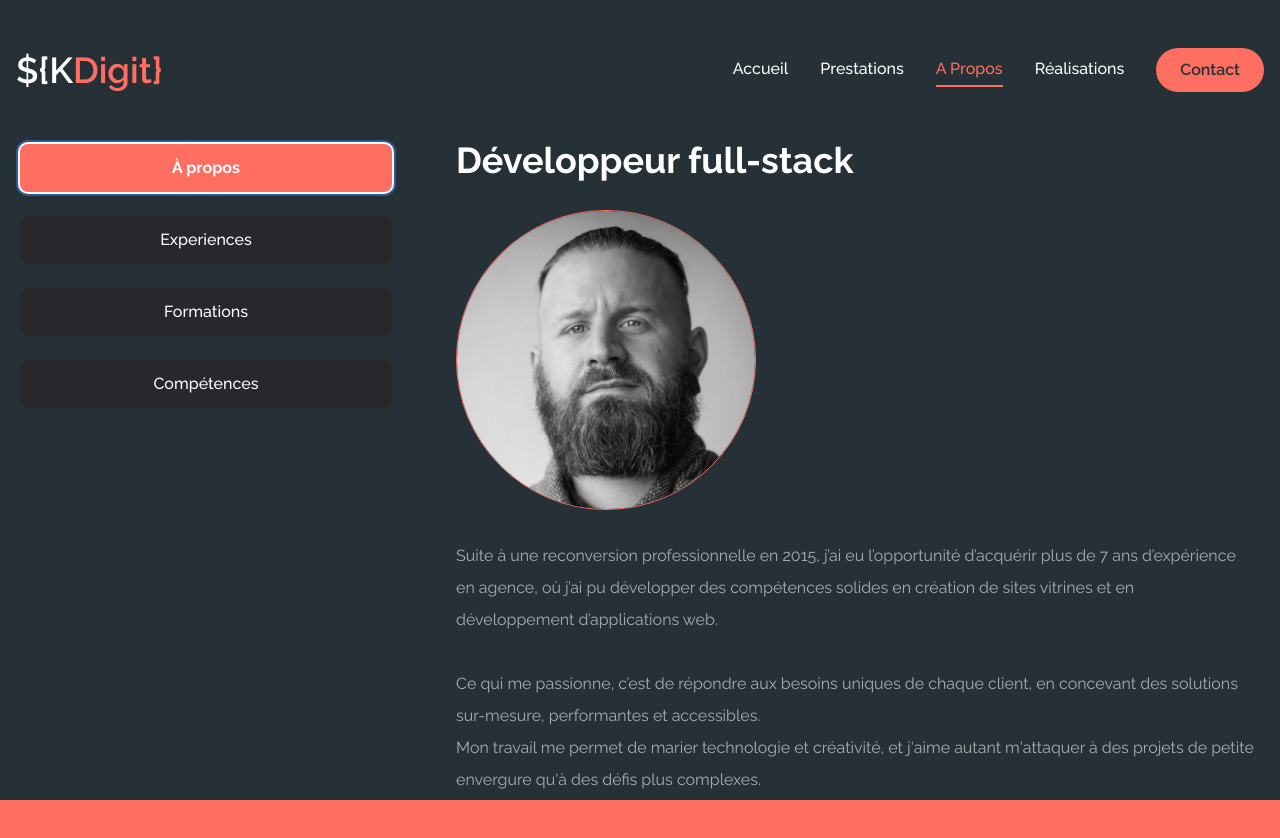
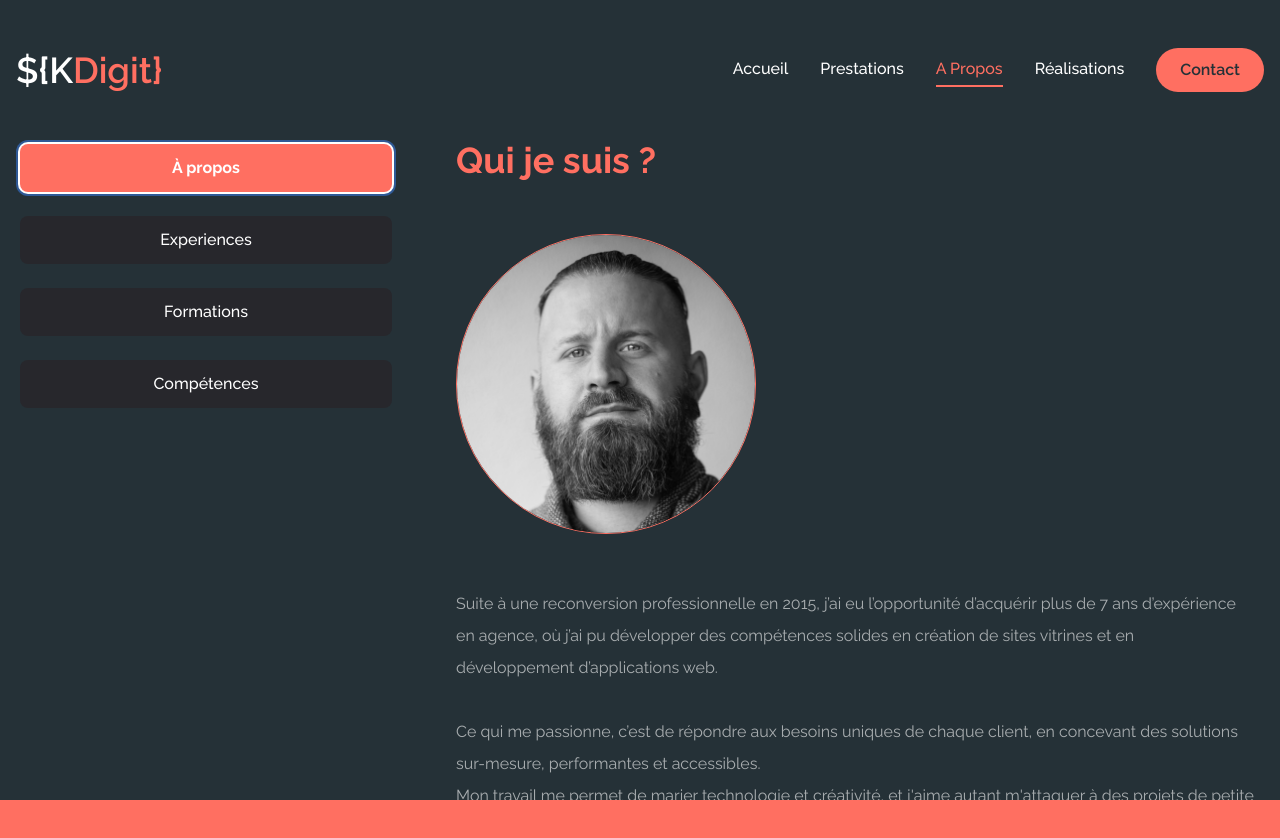
Before and after one commit to VaylSin/portfolio_2025, a Next.js app: page /a-propos in a window 1280 px wide. Both pictures are taken after a click on the tab "À propos". Shown: the top 838 px of the page. Built offline with nearby package versions, Linux system fonts and the light colour scheme.

Commit message:
fix display

```diff
--- a/app/a-propos/page.jsx
+++ b/app/a-propos/page.jsx
@@ -18,9 +18,11 @@ import {
 } from "@radix-ui/react-tooltip";
 import { ScrollArea } from "@/components/ui/scroll-area";
 import { motion } from "framer-motion";
+import Link from "next/link";
+import { Button } from "@/components/ui/button";
 
 const skills = {
-	title: "Compétences",
+	title: "Ce que j'utilise",
 	description:
 		"J'ai développé des compétences avec un large éventail de technologies et d'outils. Voici un aperçu des principales compétences que j'ai acquises au fil de mon expérience.",
 	items: [
@@ -36,7 +38,7 @@ const skills = {
 };
 
 const about = {
-	title: "Développeur full-stack",
+	title: "Qui je suis ?",
 	description: (
 		<>
 			Suite à une reconversion professionnelle en 2015, j’ai eu l’opportunité
@@ -62,18 +64,14 @@ const about = {
 		</>
 	),
 	info: [
-		{ label: "Nom", value: "Sylvain Butet" },
-		{ label: "Email", value: "contact@skdigit.fr" },
 		{ label: "Experience", value: "10 ans" },
-		{ label: "Téléphone", value: "+33 6 87 78 28 58" },
-		{ label: "Localisation", value: "Lablachère, France" },
 		{ label: "Freelance", value: "Disponible" },
 		{ label: "Langue", value: "Français, Anglais" },
 	],
 };
 const experiences = {
 	icon: "assets/resume/badge.svg",
-	title: "Mes éxperiences",
+	title: "Mon parcours",
 	description:
 		"J'ai travaillé sur une variété de projets, allant de petits sites web à de grandes applications web. J'ai acquis de l'expérience en collaborant avec des clients de secteurs divers, tels que l'e-commerce, l'éducation et la santé. Je suis à l'aise dans des environnements dynamiques et je sais m'adapter rapidement aux exigences changeantes.",
 	items: [
@@ -111,7 +109,7 @@ const experiences = {
 };
 const education = {
 	icon: "assets/resume/graduation.svg",
-	title: "Mes formations",
+	title: "Mon cursus",
 	description:
 		"I have a Bachelor's degree in Computer Science from the University of Paris. I also have a Master's degree in Web Development from the University of Lyon. I am constantly learning new technologies and improving my skills to stay up-to-date with the latest trends in web development.",
 	items: [
@@ -161,7 +159,9 @@ const Resume = () => {
 					<div className="min-h-[70vh] w-full">
 						<TabsContent value="experience" className="w-full">
 							<div className="flex flex-col gap-[30px] text-center xl:text-left">
-								<h3 className="text-4xl font-bold">{experiences.title}</h3>
+								<h3 className="text-4xl font-bold text-accent">
+									{experiences.title}
+								</h3>
 								<p className="max-w-[600px] text-white/60 mx-auto xl:mx-0">
 									{experiences.description}
 								</p>
@@ -190,7 +190,9 @@ const Resume = () => {
 						</TabsContent>
 						<TabsContent value="formations" className="w-full">
 							<div className="flex flex-col gap-[30px] text-center xl:text-left">
-								<h3 className="text-4xl font-bold">{education.title}</h3>
+								<h3 className="text-4xl font-bold text-accent">
+									{education.title}
+								</h3>
 								{/* <p className="max-w-[600px] text-white/60 mx-auto xl:mx-0">
 									{education.description}
 								</p> */}
@@ -220,15 +222,31 @@ const Resume = () => {
 						<TabsContent value="skills" className="w-full h-full">
 							<div className="flex flex-col gap-[30px]">
 								<div className="flex flex-col gap-[30px] text-center xl:text-left">
-									<h3 className="text-4xl font-bold">{skills.title}</h3>
+									<h3 className="text-4xl font-bold text-accent">
+										{skills.title}
+									</h3>
 									<p className="max-w-[600px] text-white/60 mx-auto xl:mx-0">
 										{skills.description}
 									</p>
 								</div>
 								<ul className="grid grid-cols-2 sm:grid-cols-3 md:grid-cols-4 gap-4 xl:gap-[20px] text-center xl:text-left mt-8 xl:mt-0">
 									{skills.items.map((skill, index) => {
+										const delay = 0.2 + index * 0.1;
 										return (
-											<li key={index}>
+											<motion.div
+												key={index}
+												initial={{ opacity: 0, y: 100 }}
+												animate={{
+													opacity: 1,
+													y: 0,
+													transition: {
+														delay: delay,
+														duration: 0.4,
+														ease: "easeInOut",
+													},
+												}}
+											>
+												<li>
 													<TooltipProvider>
 														<Tooltip>
 															<TooltipTrigger className="w-full h-[150px] bg-[#3A4C55] rounded-xl flex justify-center items-center group">
@@ -242,6 +260,7 @@ const Resume = () => {
 														</Tooltip>
 													</TooltipProvider>
 												</li>
+											</motion.div>
 										);
 									})}
 								</ul>
@@ -252,16 +271,33 @@ const Resume = () => {
 							className="w-full text-center xl:text-left"
 						>
 							<div className="flex flex-col gap-[30px] mb-16">
-								<h3 className="text-4xl font-bold">{about.title}</h3>
+								<h3 className="text-4xl  font-bold text-accent">
+									{about.title}
+								</h3>
+								<motion.div
+									initial={{ opacity: 0, y: -100 }}
+									animate={{
+										opacity: 1,
+										y: 0,
+										transition: {
+											delay: 0.2,
+											duration: 0.5,
+											ease: "easeInOut",
+										},
+									}}
+									exit={{ opacity: 0, y: 0 }}
+									className="py-6"
+								>
 									<img
-									className="w-[300px] h-[300px] rounded-full mx-auto xl:mx-0 border border-accent"
+										className="w-[300px] h-[300px]  rounded-full mx-auto xl:mx-0 border border-accent"
 										src="/assets/img/sylvain-butet-skdigit-portrait.jpg"
 										alt="Sylvain Butet - SKDigit - Développeur Full-Stack Ardèche "
 									/>
+								</motion.div>
 								<p className="max-w-[800px] text-white/60 mx-auto xl:mx-0">
 									{about.description}
 								</p>
-								<ul className="grid grid-cols-1 lg:grid-cols-2 gap-y-6 max-w-[620px] mx-auto xl:mx-0">
+								<ul className="grid  max-w-[800px] grid-cols-1 lg:grid-cols-3  gap-y-6  mx-auto xl:mx-0">
 									{about.info.map((info, index) => {
 										return (
 											<li
@@ -274,6 +310,9 @@ const Resume = () => {
 										);
 									})}
 								</ul>
+								<Link href="/contact" className="w-full py-4">
+									<Button>Une question ? Un devis ? Par ici !</Button>
+								</Link>
 							</div>
 						</TabsContent>
 					</div>
--- a/app/prestations/page.jsx
+++ b/app/prestations/page.jsx
@@ -14,7 +14,7 @@ const services = [
 		link: "/services/web-development",
 		full_text: (
 			<section className="container mx-auto p-6 bg-background">
-				<h2 className="text-2xl lg:text-3xl font-bold mb-8">
+				<h2 className="text-2xl lg:text-3xl font-bold mb-8 text-accent ">
 					WordPress & WooCommerce : Une solution accessible et puissante
 				</h2>
 				<h3 className="text-xl lg:text-2xl font-semibold mb-3">
@@ -87,7 +87,7 @@ const services = [
 		link: "/services/web-development",
 		full_text: (
 			<section className="container mx-auto p-6 bg-background">
-				<h2 className="text-2xl lg:text-3xl font-bold mb-8">
+				<h2 className="text-2xl lg:text-3xl font-bold mb-8 text-accent">
 					React & Symfony : Une Alliance Moderne et Performante
 				</h2>
 				<h3 className="text-xl lg:text-2xl font-semibold mb-3">
@@ -127,7 +127,7 @@ const services = [
 		link: "/services/web-development",
 		full_text: (
 			<section className="container mx-auto p-6 bg-background">
-				<h2 className="text-2xl lg:text-3xl font-bold mb-8">
+				<h2 className="text-2xl lg:text-3xl font-bold mb-8 text-accent ">
 					L'importance d'une Landing Page : Capturer l'attention et maximiser la
 					conversion
 				</h2>
@@ -206,7 +206,7 @@ const services = [
 		link: "/services/web-development",
 		full_text: (
 			<section className="container mx-auto p-6 bg-background">
-				<h2 className="text-2xl lg:text-3xl font-bold mb-8">
+				<h2 className="text-2xl lg:text-3xl font-bold mb-8 text-accent">
 					SEO : L’Art d’Être Visible sur Google
 				</h2>
 				<h3 className="text-xl lg:text-2xl font-semibold mb-3">
```
Lines whose indentation alone changed are shown as unchanged.
